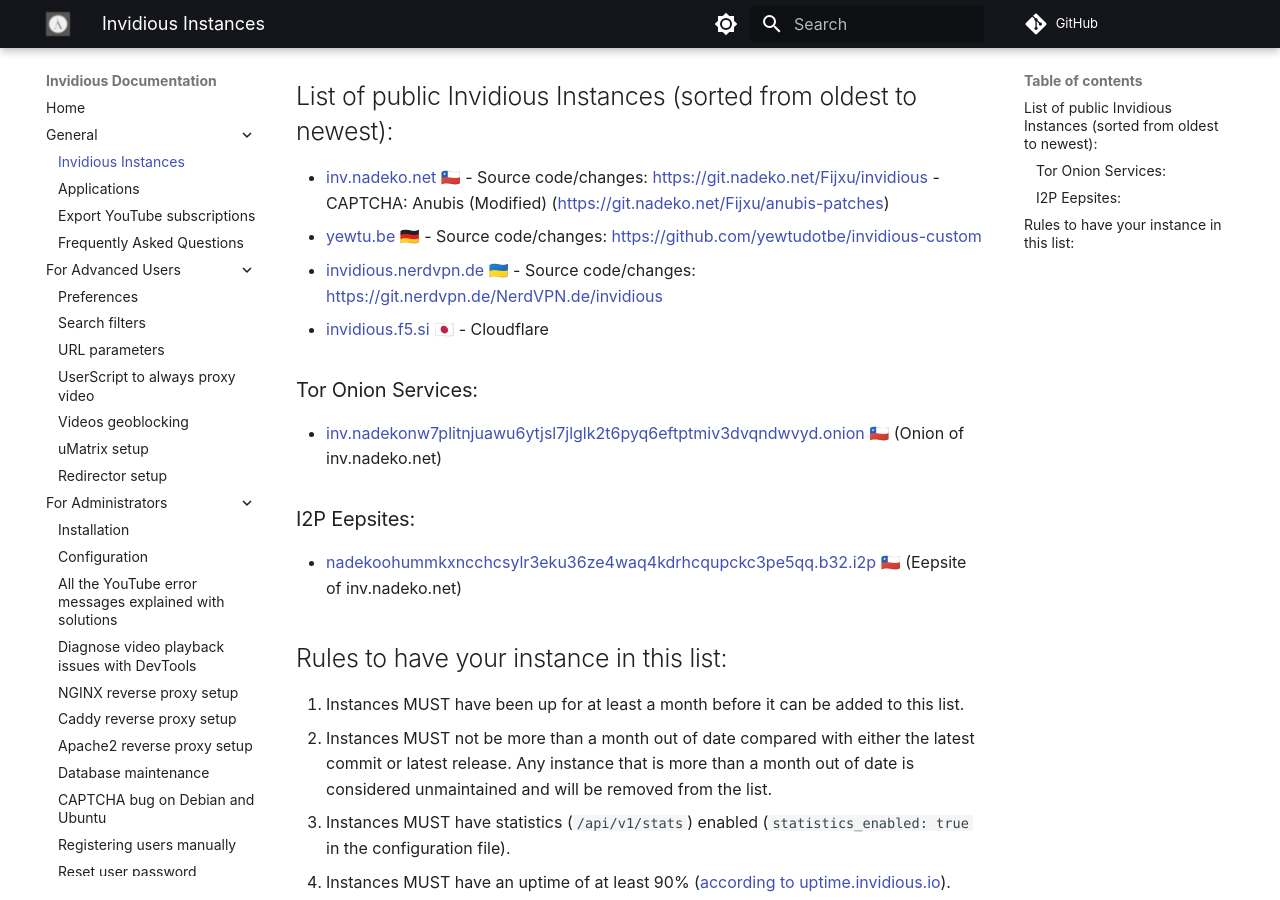
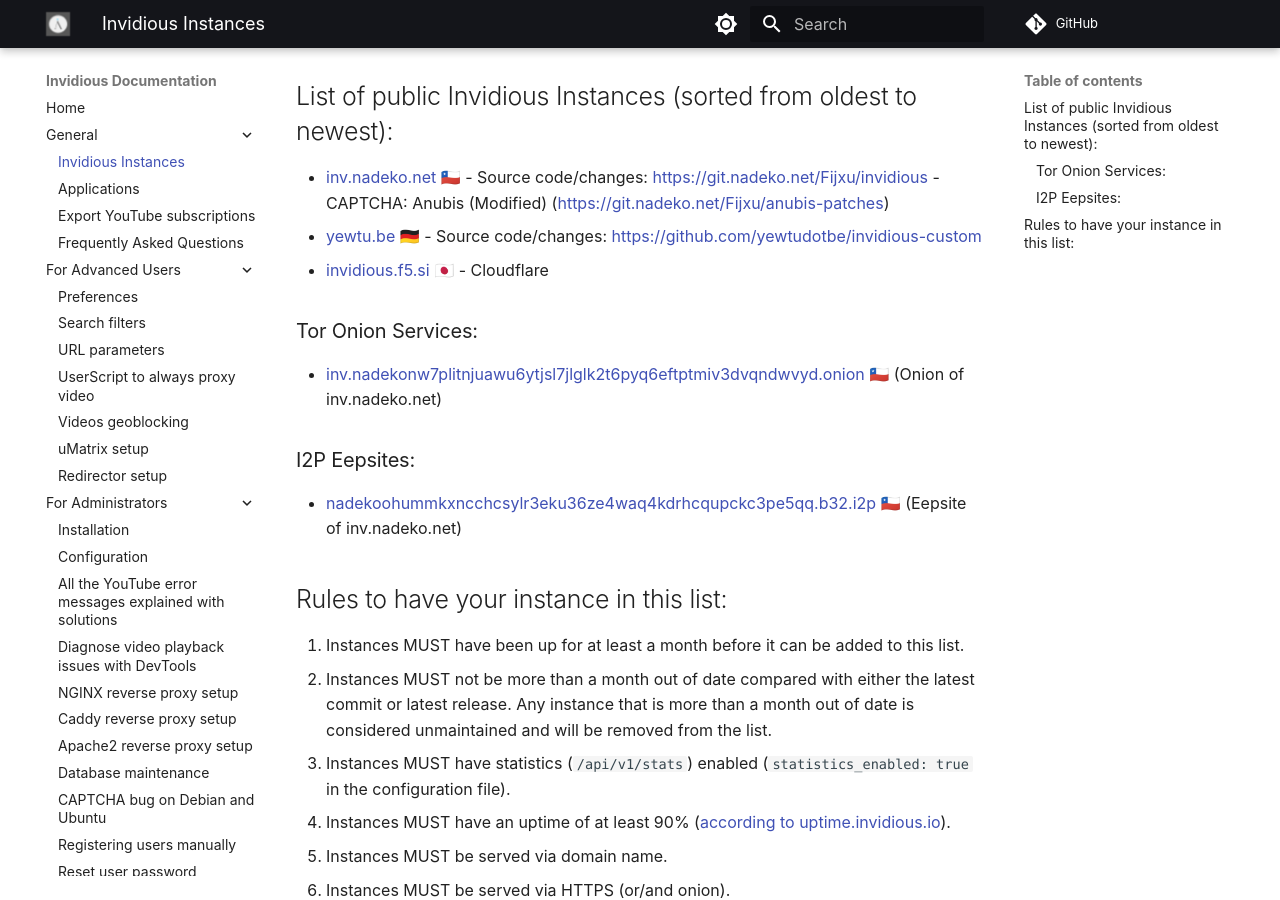
Before and after one commit to iv-org/documentation, an MkDocs documentation site: the page built from docs/instances.md, in a window 1280 px wide and 900 px high, scrolled down 342 px. Built offline with MkDocs 1.6.1 and Material for MkDocs 9.7.7, drawn with Linux system fonts in a browser that asks for light colours; comment, search, counter and statistics services are not loaded.

Commit message:
Remove invidious.nerdvpn.de at the request of the owner
https://github.com/iv-org/documentation/issues/241#issuecomment-3365247051

```diff
--- a/docs/instances.md
+++ b/docs/instances.md
@@ -12,7 +12,6 @@
 
 * [inv.nadeko.net](https://inv.nadeko.net) 🇨🇱 - Source code/changes: https://git.nadeko.net/Fijxu/invidious - CAPTCHA: Anubis (Modified) (https://git.nadeko.net/Fijxu/anubis-patches)
 * [yewtu.be](https://yewtu.be) 🇩🇪 - Source code/changes: https://github.com/yewtudotbe/invidious-custom
-* [invidious.nerdvpn.de](https://invidious.nerdvpn.de) 🇺🇦 - Source code/changes: https://git.nerdvpn.de/NerdVPN.de/invidious
 * [invidious.f5.si](https://invidious.f5.si) 🇯🇵 - Cloudflare
 
 ### Tor Onion Services:
```
